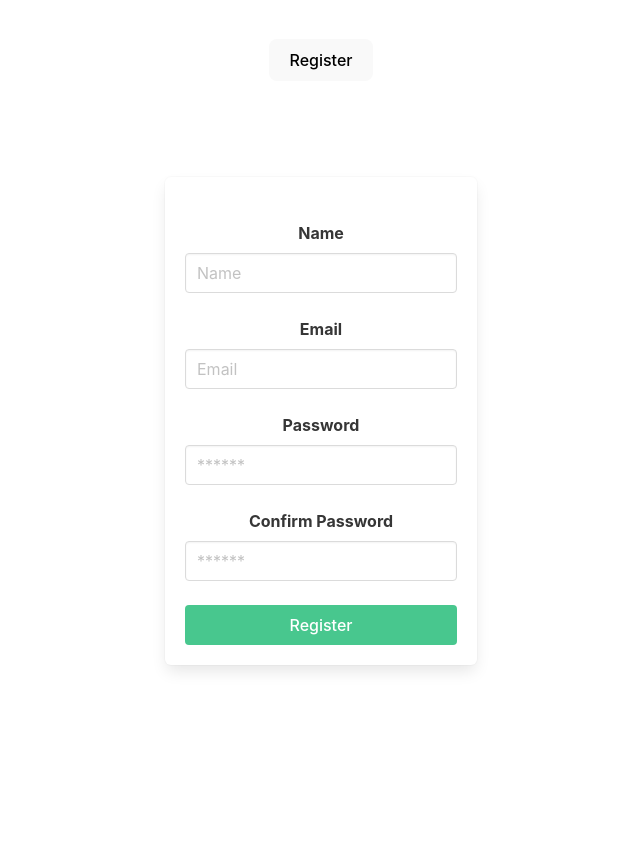
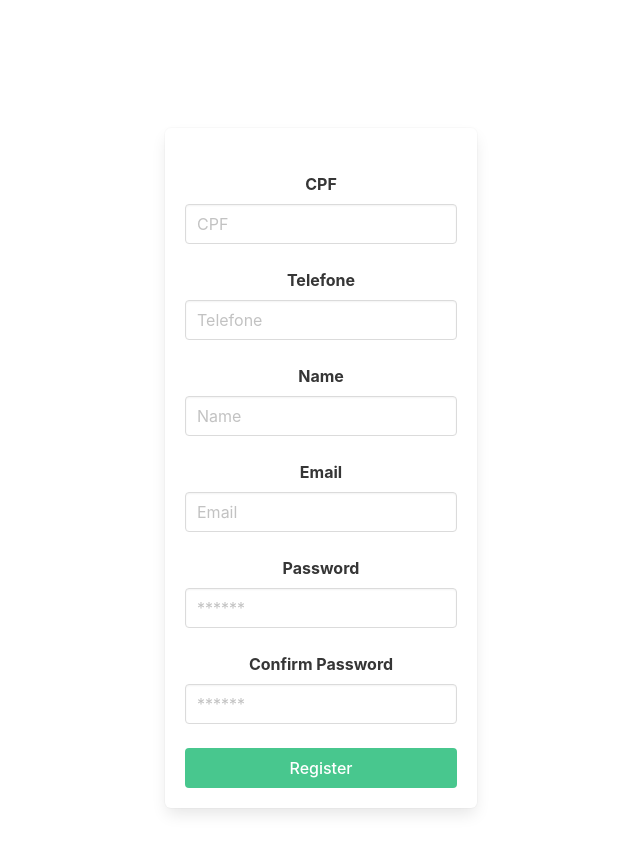
Before and after one commit to heitormorak/NeoNatAir, a React (Vite) app in the folder frontend/: page /register in a window 1280 px wide. Shown: the top 852 px of the page, without its empty margins (319-959 px from the left). Before the commit the page ends 800 px from the top, so only its background shows below. Built offline with nearby package versions, Linux system fonts and the light colour scheme.

Commit message:
register works :)

```diff
--- a/frontend/src/components/Register.jsx
+++ b/frontend/src/components/Register.jsx
@@ -5,6 +5,8 @@ import useFetch from "../useFetch.js"
 
 
 const Register = () => {
+    const [cpf, setCPF] = useState('');
+    const [telefone, setTelefone] = useState('');
     const [name, setName] = useState('');
     const [email, setEmail] = useState('');
     const [password, setPassword] = useState('');
@@ -14,48 +16,53 @@ const Register = () => {
     const server = 'http://localhost:8080'
 
 
-    const [register, fetchRegister] = useFetch(`${server}/register`, {method: 'POST'})
+    //const [register, fetchRegister] = useFetch(`${server}/register`, 'POST')
 
+    async function Register0() {
+        const body = {
+            cpf: cpf,
+            telefone: telefone,
+            name: name,
+            email: email,
+            password: password,
+            confPassword: confPassword
+        }
+        const response = await fetch(`${server}/register`, {
+            method: "POST",
+            headers:{
+                accept : "application/json",
+                "content-type": "application/json"
+            },
+            body: JSON.stringify(body)
+        })
+        const bodyResponse = await response.json();
+        console.log(bodyResponse.body);
 
-    const Register1 = async (e) => {
-        e.preventDefault();
-        try {
-            await axios.post('http://localhost:8080/users', {
-                name: name,
-                email: email,
-                password: password,
-                confPassword: confPassword
-            });
-            history.push("/");
-        } catch (error) {
-            if (error.response) {
-                setMsg(error.response.data.msg);
-            }
-        }
+        console.log("AAAAAAAAAA")
+
     }
 
 
-
     return (
-    <>
-    <button onClick={() => fetchRegister()}>Register</button>
-
-    {register.isFetching && <p>Baixando info ambientes...</p>}
-    {register.didSucceed && (
-    register.data.map(registro => (
-        <Register33 {...registro} />
-      ))
-    )}
-
-
-
         <section className="section is-centered">
             <div className="hero-body">
                 <div className="container">
                     <div className="columns is-centered">
                         <div className="column">
-                            <form onSubmit={Register1} className="box">
+                            <form onSubmit={Register0} className="box">
                                 <p className="has-text-centered">{msg}</p>
+                                <div className="field mt-5">
+                                    <label className="label">CPF</label>
+                                    <div className="controls">
+                                        <input type="text" className="input" placeholder="CPF" value={cpf} onChange={(e) => setCPF(e.target.value)} />
+                                    </div>
+                                </div>
+                                <div className="field mt-5">
+                                    <label className="label">Telefone</label>
+                                    <div className="controls">
+                                        <input type="text" className="input" placeholder="Telefone" value={telefone} onChange={(e) => setTelefone(e.target.value)} />
+                                    </div>
+                                </div>
                                 <div className="field mt-5">
                                     <label className="label">Name</label>
                                     <div className="controls">
@@ -89,18 +96,8 @@ const Register = () => {
                     </div>
                 </div>
             </div>
-        </section></>
+        </section>
     )
 }
 
-function Register33({msg }) {
-    return (
-      <>
-      <h2>msg: {co2}</h2>
-      </>
-    )
-  }
-
-
-
 export default Register
```
Also changed, not shown: 2 other files (tests, documents, lock files or other folders).
